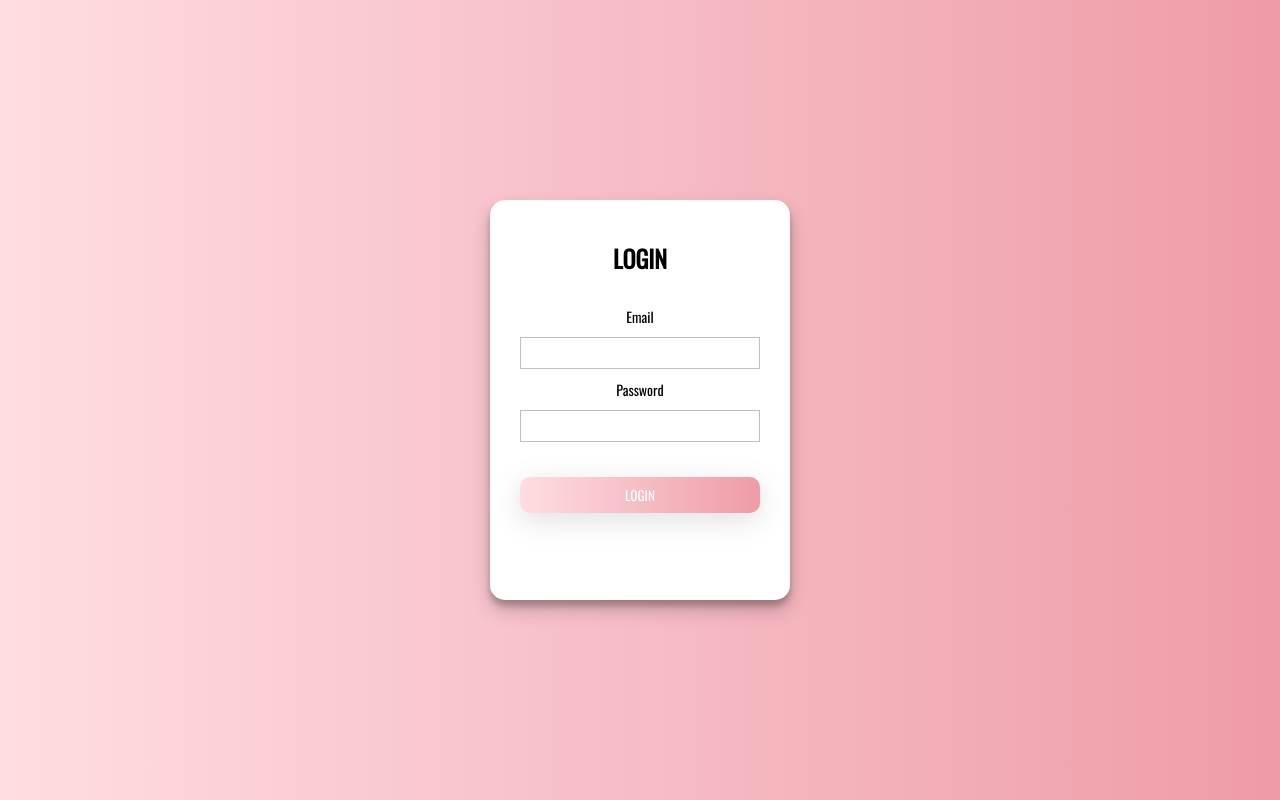
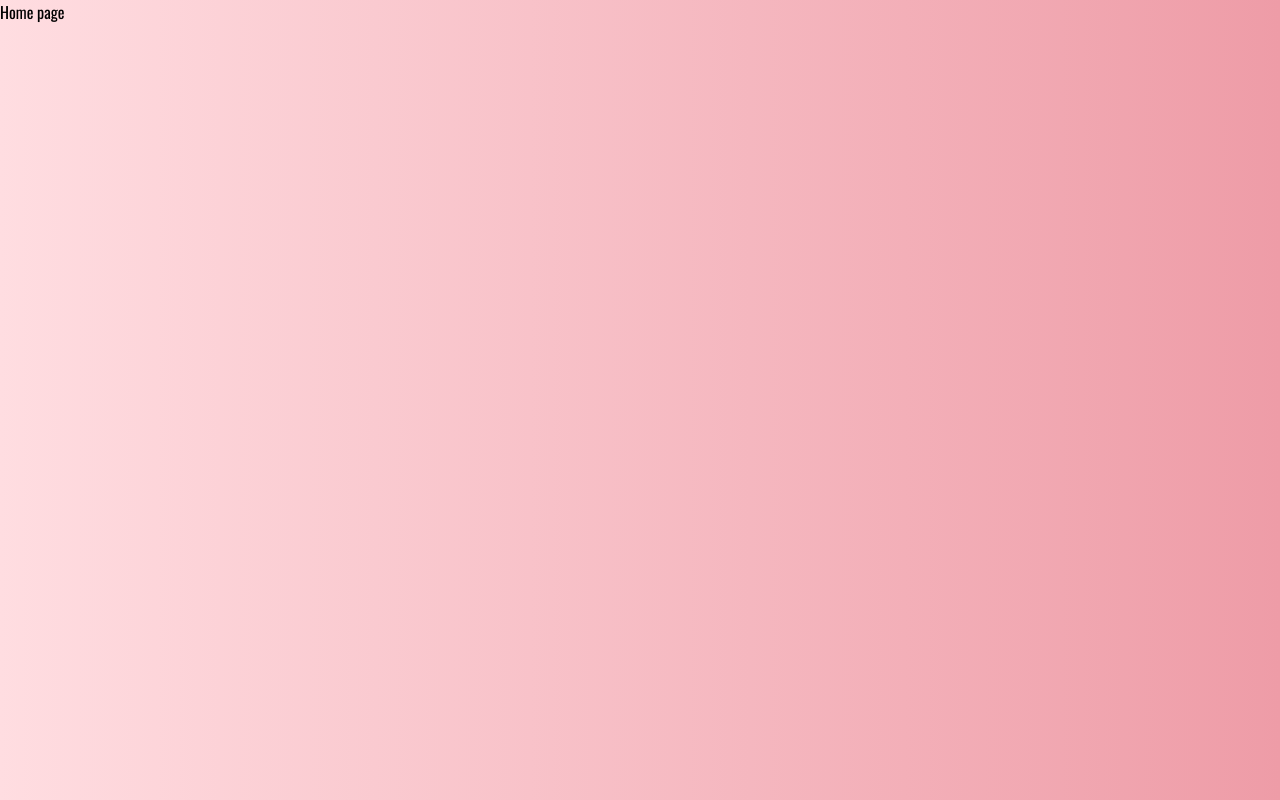
Before and after one commit to hellodajana/login-page, a React (Create React App) app: page /home in a window 1280 px wide. Built offline with nearby package versions, Linux system fonts and the light colour scheme.

Commit message:
Add routes with react-router

```diff
--- a/src/App.js
+++ b/src/App.js
@@ -1,10 +1,17 @@
 import "./App.scss";
 import Login from "./components/Login/Login";
+import Home from "./components/Home/Home";
+import { BrowserRouter as Router, Route, Routes } from "react-router-dom";
 
 function App() {
   return (
     <div className="App">
-      <Login />
+      <Router>
+        <Routes>
+          <Route path="/" element={<Login />} />
+          <Route path="/home" element={<Home />} />
+        </Routes>
+      </Router>
     </div>
   );
 }
--- a/src/components/Home/Home.js
+++ b/src/components/Home/Home.js
@@ -0,0 +1,5 @@
+const Home = () => {
+  return <section>Home page</section>;
+};
+
+export default Home;
```
